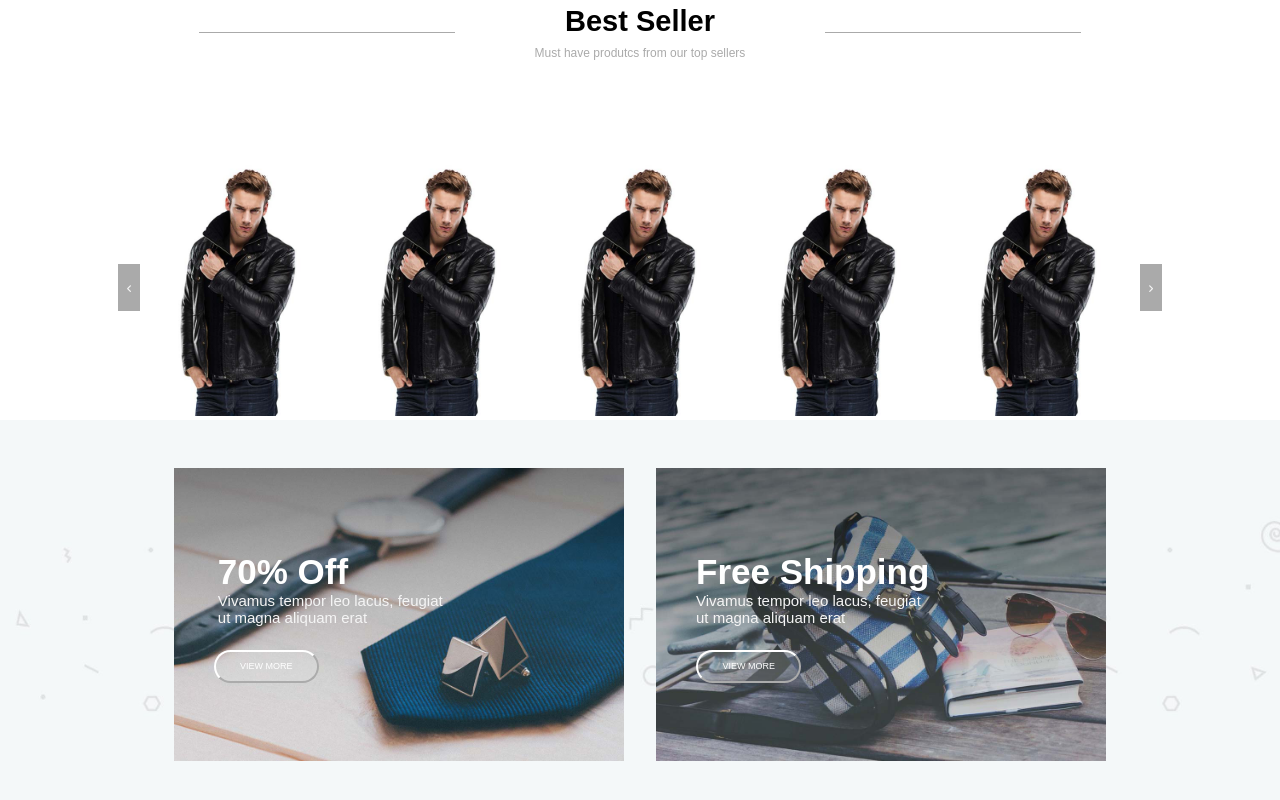
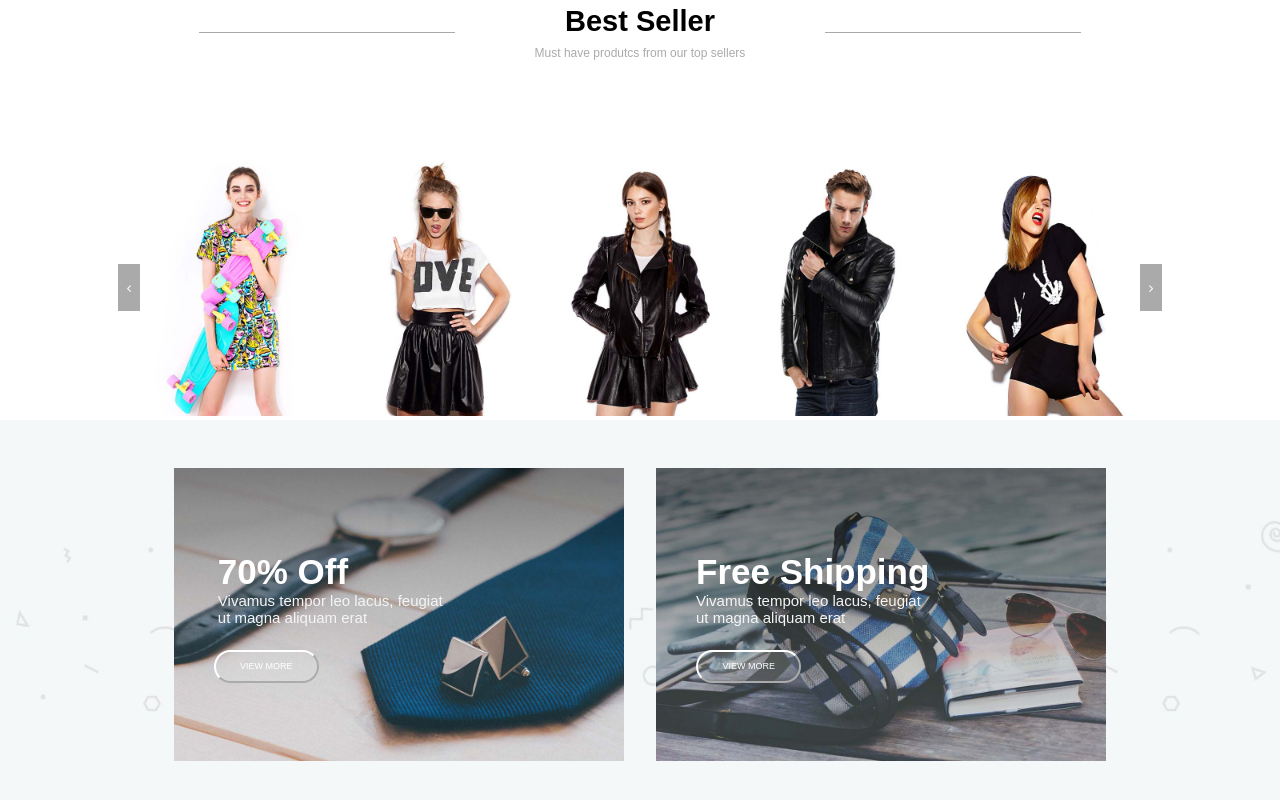
Before and after one commit to Pietro907/proj-html-vuejs, a Vue app: page / in a window 1280 px wide. Shown: the part 2013-2813 px from the top of the page. Built offline with nearby package versions, Linux system fonts and the light colour scheme.

Commit message:
add fix img in carosello

```diff
--- a/src/components/MainBestSeller.vue
+++ b/src/components/MainBestSeller.vue
@@ -32,7 +32,15 @@ export default {
         </div>
 
         <div class="card">
-          <img src="../assets/img/black_elegant_man/black_elegant_leather_jacket.jpg" alt="">
+          <img src="../assets/img/collections/spring/spring_printed_dress.jpg" alt="">
+        </div>
+
+        <div class="card">
+          <img src="../assets/img/modern/modern_love_tee.jpg" alt="">
+        </div>
+
+        <div class="card">
+          <img src="../assets/img/featured_produtcs/black_leather/black_leather_jacket.jpg" alt="">
         </div>
 
         <div class="card">
@@ -40,15 +48,7 @@ export default {
         </div>
 
         <div class="card">
-          <img src="../assets/img/black_elegant_man/black_elegant_leather_jacket.jpg" alt="">
-        </div>
-
-        <div class="card">
-          <img src="../assets/img/black_elegant_man/black_elegant_leather_jacket.jpg" alt="">
-        </div>
-
-        <div class="card">
-          <img src="../assets/img/black_elegant_man/black_elegant_leather_jacket.jpg" alt="">
+          <img src="../assets/img/hipster_black/hipster_black_top.jpg" alt="">
         </div>
 
         <div class="card">
```
